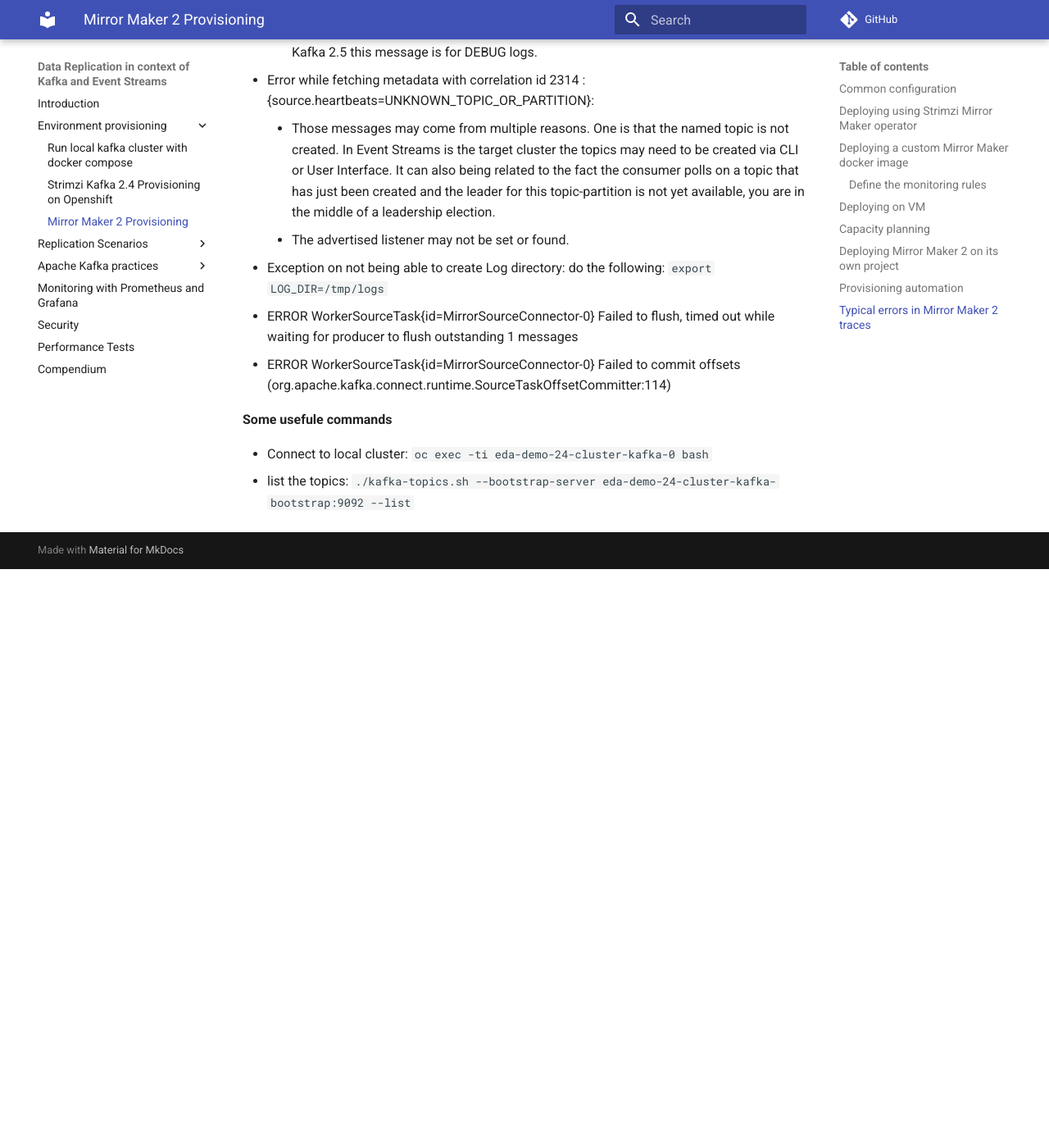
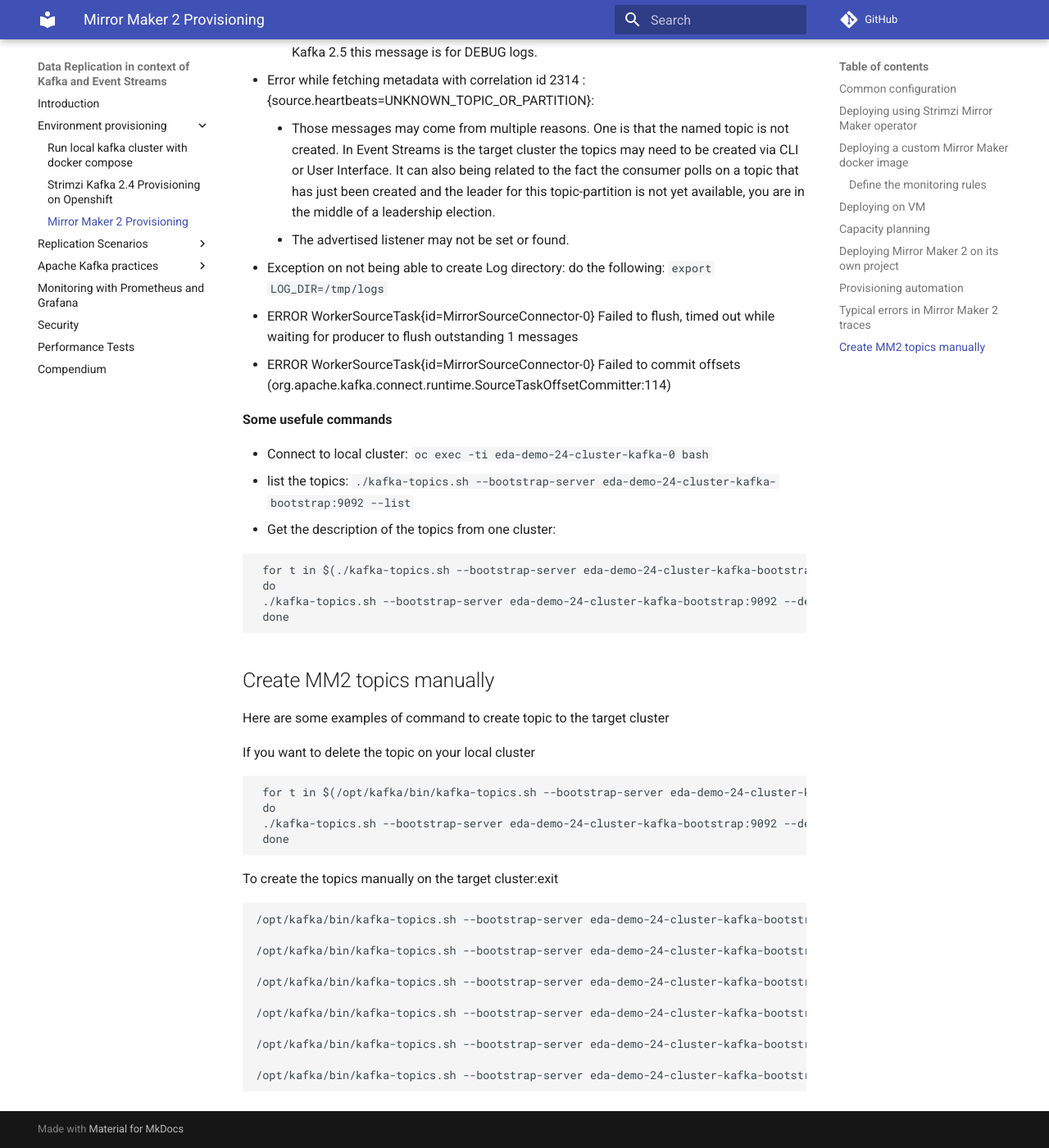
Before and after one commit to jbcodeforce/kp-data-replication, an MkDocs documentation site: the page built from docs/mm2-provisioning.md, in a window 1280 px wide and 1400 px high, scrolled down 7557 px. Shown: the whole window at 82% size. Built offline with MkDocs 1.6.1 and Material for MkDocs 9.7.7, drawn with Linux system fonts in a browser that asks for light colours; comment, search, counter and statistics services are not loaded; before the commit the page ends 8251 px from its top, so only the background shows below that.

````diff
--- a/docs/mm2-provisioning.md
+++ b/docs/mm2-provisioning.md
@@ -250,3 +250,40 @@ For IT operation automation we can use [Ansible](https://www.ansible.com/resourc
 
 * Connect to local cluster: `oc exec -ti eda-demo-24-cluster-kafka-0 bash`
 * list the topics: `./kafka-topics.sh --bootstrap-server eda-demo-24-cluster-kafka-bootstrap:9092 --list`
+* Get the description of the topics from one cluster:
+
+```
+ for t in $(./kafka-topics.sh --bootstrap-server eda-demo-24-cluster-kafka-bootstrap:9092 --list)
+ do
+ ./kafka-topics.sh --bootstrap-server eda-demo-24-cluster-kafka-bootstrap:9092 --describe --topic $t
+ done
+```
+
+## Create MM2 topics manually
+
+Here are some examples of command to create topic to the target cluster
+
+If you want to delete the topic on your local cluster
+```
+ for t in $(/opt/kafka/bin/kafka-topics.sh --bootstrap-server eda-demo-24-cluster-kafka-bootstrap:9092 --list)
+ do
+ ./kafka-topics.sh --bootstrap-server eda-demo-24-cluster-kafka-bootstrap:9092 --delete --topic $t
+ done
+```
+
+To create the topics manually on the target cluster:exit
+
+```
+/opt/kafka/bin/kafka-topics.sh --bootstrap-server eda-demo-24-cluster-kafka-bootstrap:9092 --create --partitions 5 --topic mm2-offset-syncs.kafka-on-premise-cluster-source.internal
+
+/opt/kafka/bin/kafka-topics.sh --bootstrap-server eda-demo-24-cluster-kafka-bootstrap:9092 --create  --partitions 5 --replication-factor 3 --topic mirrormaker2-cluster-status
+
+/opt/kafka/bin/kafka-topics.sh --bootstrap-server eda-demo-24-cluster-kafka-bootstrap:9092 --create  --partitions 25 --replication-factor 3 --topic mirrormaker2-cluster-offsets
+
+/opt/kafka/bin/kafka-topics.sh --bootstrap-server eda-demo-24-cluster-kafka-bootstrap:9092 --create  --partitions 1 --replication-factor 3  --topic mirrormaker2-cluster-configs
+
+/opt/kafka/bin/kafka-topics.sh --bootstrap-server eda-demo-24-cluster-kafka-bootstrap:9092 --create  --partitions 1 --replication-factor 3  --topic heartbeats
+
+/opt/kafka/bin/kafka-topics.sh --bootstrap-server eda-demo-24-cluster-kafka-bootstrap:9092 --create  --partitions 1 --replication-factor 1  --topic  event-streams-wdc.checkpoints.internal
+
+```
````
Also changed, not shown: 1 other file.
